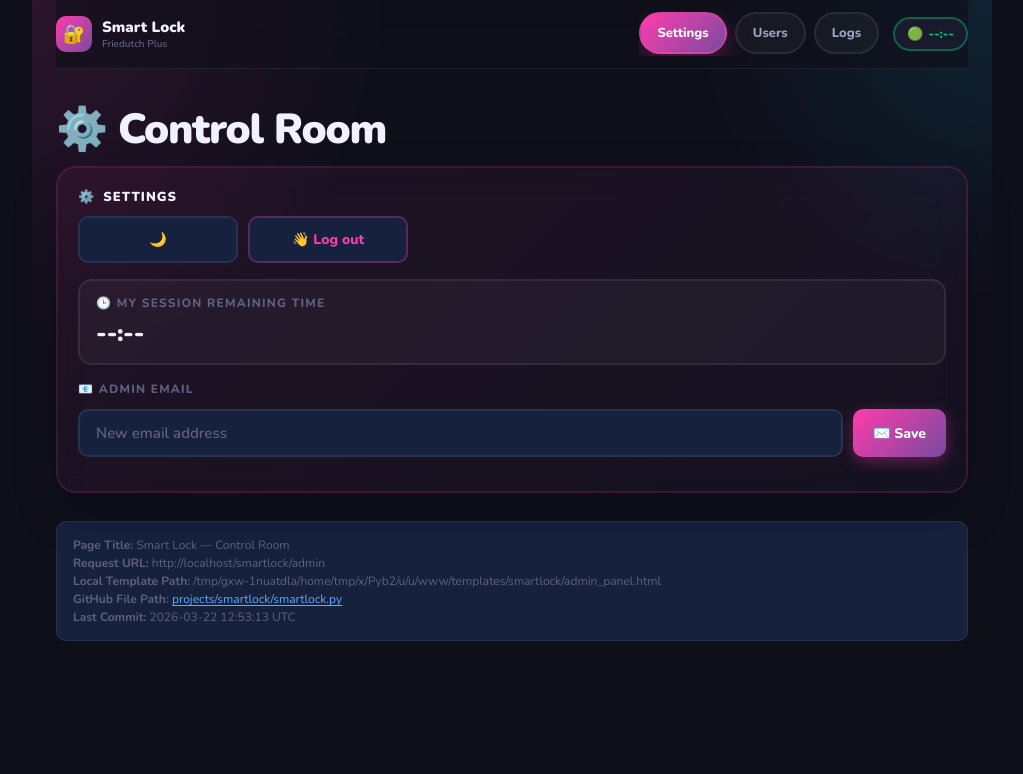
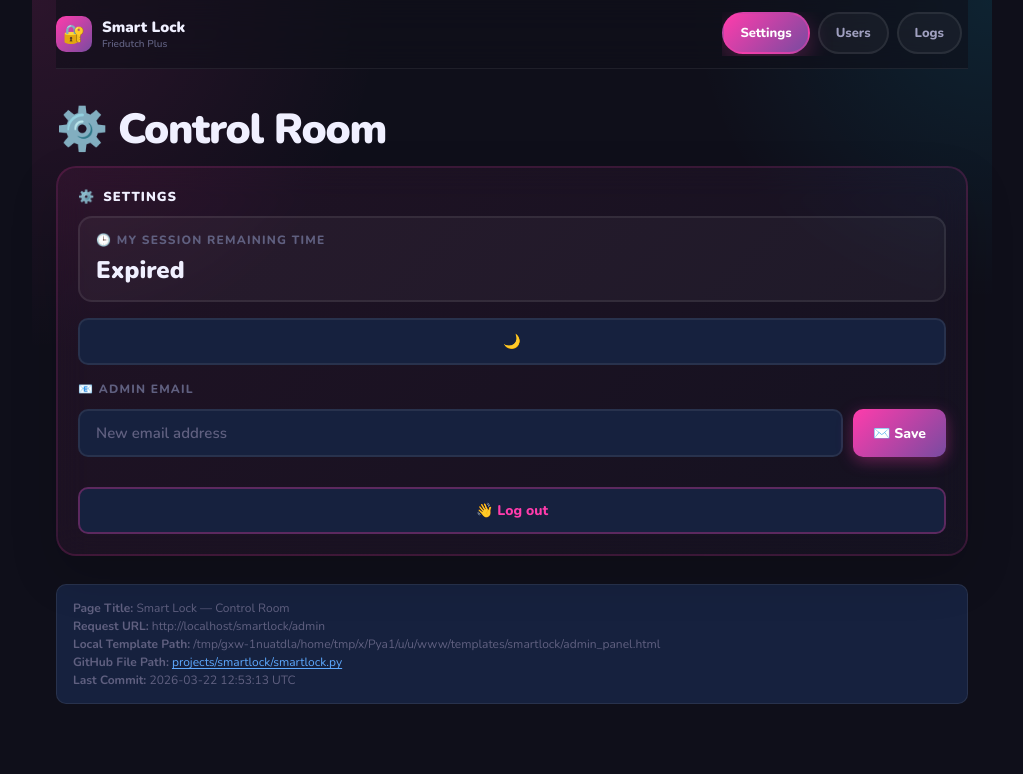
Before and after one commit to friedutch/website, a Flask app: page /smartlock/admin in a window 1280 px wide. Shown: the top 774 px of the page, without its empty margins (128-1151 px from the left). Before the commit the page ends 641 px from the top, so only its background shows below. Run offline with Flask 3, Linux system fonts and the light colour scheme; the visitor is signed in with stand-in values (Sample User, id 1); data comes from the database, SQL or seed files in the repository; data that the repository does not hold is empty; some libraries are stand-ins or nearby versions.

Commit message:
Refine smart lock settings and log search

```diff
--- a/projects/smartlock/smartlock.py
+++ b/projects/smartlock/smartlock.py
@@ -173,6 +173,17 @@ def get_device_icon():
         return "🌐"
 
 
+def get_device_search_terms(icon):
+    aliases = {
+        "📱": "phone mobile smartphone iphone android tablet ipad",
+        "💻": "computer laptop desktop pc windows",
+        "🖥️": "computer desktop mac macos linux workstation",
+        "🤖": "bot curl automation script",
+        "🌐": "browser web internet",
+    }
+    return aliases.get(icon, "browser web device")
+
+
 def get_client_ip():
     return request.headers.get("CF-Connecting-IP") or request.remote_addr
 
@@ -283,6 +294,7 @@ def build_log_entries(logs, sessions, current_token):
             "ip": log["ip"],
             "created_at": log["created_at"][:19].replace("T", " "),
             "icon": log["user_agent"] if log["user_agent"] else "🌐",
+            "device_search_terms": get_device_search_terms(log["user_agent"] if log["user_agent"] else "🌐"),
             "success": bool(log["success"]),
             "remaining": 0,
             "remaining_fmt": "",
@@ -316,6 +328,7 @@ def build_log_entries(logs, sessions, current_token):
                 "ip": session_row["ip"],
                 "created_at": session_row["created_at"],
                 "icon": session_row["icon"],
+                "device_search_terms": get_device_search_terms(session_row["icon"]),
                 "success": True,
                 "state": "allowed",
             }
@@ -327,6 +340,7 @@ def build_log_entries(logs, sessions, current_token):
                 "session_token": session_row["session_token"],
                 "active": not session_row["expired"],
                 "state": "active" if not session_row["expired"] else "allowed",
+                "device_search_terms": get_device_search_terms(session_row["icon"]),
             }
         )
         combined.append(base_entry)
--- a/static/css/pages/smartlock/admin_panel.css
+++ b/static/css/pages/smartlock/admin_panel.css
@@ -53,11 +53,6 @@ body {
   background: linear-gradient(135deg, var(--pink), var(--purple));
   box-shadow: 0 8px 24px rgba(255, 60, 172, 0.26);
 }
-.sess-chip-hidden { display:none; }
-.sess-chip { display:flex;align-items:center;gap:5px;font-size:13px;font-weight:800;padding:6px 12px;border-radius:50px;border:2px solid transparent; }
-.sess-chip.ok   { background:var(--surface); border-color:rgba(0,200,130,0.4); color:var(--green); }
-.sess-chip.warn { background:var(--surface); border-color:rgba(255,107,53,0.6); color:var(--orange); animation:pulse-warn 2s ease-in-out infinite; }
-@keyframes pulse-warn { 0%,100%{box-shadow:0 0 0 0 rgba(255,107,53,0.2);}50%{box-shadow:0 0 0 6px rgba(255,107,53,0);} }
 h1 { font-size:42px; font-weight:900; margin-bottom:8px; letter-spacing:-0.03em; }
 .panel-message { margin-bottom: 18px; text-align: left; }
 .panel-stack { position: relative; }
@@ -75,7 +70,7 @@ h1 { font-size:42px; font-weight:900; margin-bottom:8px; letter-spacing:-0.03em;
   margin-bottom: 16px;
 }
 .settings-action-btn {
-  min-width: 160px;
+  width: 100%;
   justify-content: center;
 }
 .settings-session-card {
@@ -93,6 +88,9 @@ h1 { font-size:42px; font-weight:900; margin-bottom:8px; letter-spacing:-0.03em;
   font-size: 24px;
   font-weight: 900;
   color: var(--text);
+}
+.settings-logout-btn {
+  margin-top: 16px;
 }
 .zone-title { margin-bottom: 10px; }
 .user-card {
@@ -320,8 +318,6 @@ h1 { font-size:42px; font-weight:900; margin-bottom:8px; letter-spacing:-0.03em;
   .top-bar-unified { margin-bottom: 26px; align-items: flex-start; }
   .top-bar-right { width: 100%; flex-wrap: wrap; justify-content: flex-end; }
   .panel-tabs { order: 3; width: 100%; margin: 6px 0 0; }
-  .settings-actions { flex-direction: column; }
-  .settings-action-btn { width: 100%; }
   .field-row { flex-direction: column; }
   .zone-title,
   .zone-title-actions { align-items: flex-start; }
--- a/static/js/pages/smartlock/admin_panel.js
+++ b/static/js/pages/smartlock/admin_panel.js
@@ -157,63 +157,27 @@ document.addEventListener("DOMContentLoaded", function () {
     var sessionIntervalId = setInterval(tickSession, 1000);
   });
 
-  const sessionNotice = document.getElementById("sess-notif-top");
   const settingsSessionRemaining = document.getElementById("settings-session-remaining");
-  if (!sessionNotice) {
+  if (!settingsSessionRemaining) {
     return;
   }
 
-  let remaining = Number(sessionNotice.dataset.currentRemaining || "0");
+  let remaining = Number(settingsSessionRemaining.dataset.currentRemaining || "0");
   if (remaining <= 0) {
+    settingsSessionRemaining.textContent = "Expired";
     return;
   }
 
-  const timer = document.getElementById("notif-timer-top");
-  const icon = document.getElementById("notif-icon-top");
-  let warned = false;
-  sessionNotice.classList.remove("sess-chip-hidden");
-
   const tickNotice = function () {
-    if (settingsSessionRemaining) {
-      settingsSessionRemaining.textContent = remaining > 0
-        ? Math.floor(remaining / 60) + ":" + String(remaining % 60).padStart(2, "0")
-        : "Expired";
-    }
+    settingsSessionRemaining.textContent = remaining > 0
+      ? Math.floor(remaining / 60) + ":" + String(remaining % 60).padStart(2, "0")
+      : "Expired";
     if (remaining <= 0) {
-      if (timer) {
-        timer.textContent = "Expired";
-      }
-      sessionNotice.className = "sess-chip warn";
-      if (icon) {
-        icon.textContent = "🔴";
-      }
       clearInterval(noticeIntervalId);
       setTimeout(function () {
         window.location.href = "/smartlock/logout";
       }, 5000);
       return;
-    }
-
-    if (timer) {
-      timer.textContent = Math.floor(remaining / 60) + ":" + String(remaining % 60).padStart(2, "0");
-    }
-    if (remaining <= 300) {
-      sessionNotice.className = "sess-chip warn";
-      if (icon) {
-        icon.textContent = "⚠️";
-      }
-      if (!warned) {
-        warned = true;
-        sessionNotice.style.transform = "scale(1.05)";
-        setTimeout(function () {
-          sessionNotice.style.transform = "scale(1)";
-        }, 400);
-      }
-    } else {
-      sessionNotice.className = "sess-chip ok";
-      if (icon) {
-        icon.textContent = "🟢";
-      }
     }
 
     remaining -= 1;
--- a/templates/smartlock/admin_panel.html
+++ b/templates/smartlock/admin_panel.html
@@ -24,10 +24,6 @@
       <button class="panel-tab" type="button" data-panel-tab="people" aria-selected="false">Users</button>
       <button class="panel-tab" type="button" data-panel-tab="access" aria-selected="false">Logs</button>
     </div>
-    <div class="sess-chip ok sess-chip-hidden" id="sess-notif-top" data-current-remaining="{{ current_remaining }}">
-      <span id="notif-icon-top">🟢</span>
-      <span id="notif-timer-top">--:--</span>
-    </div>
   </div>
 </div>
 
@@ -37,13 +33,12 @@
 <div class="panel-stack">
 <div class="zone zone-pink panel-section active" id="panel-settings" data-panel-section="settings">
   <div class="zone-title"><div class="zone-title-left"><span>⚙️</span> Settings</div></div>
-  <div class="settings-actions">
-    <button class="sm-btn sm-ghost settings-action-btn" data-theme-toggle id="theme-btn" type="button">🔄 Theme</button>
-    <a class="sm-btn sm-ghost sm-ghost-pink settings-action-btn" href="/smartlock/logout" data-confirm="Log out from this session?">👋 Log out</a>
-  </div>
   <div class="settings-session-card">
     <div class="setting-label">🕒 My Session Remaining Time</div>
     <div class="settings-session-value" id="settings-session-remaining" data-current-remaining="{{ current_remaining }}">--:--</div>
+  </div>
+  <div class="settings-actions">
+    <button class="sm-btn sm-ghost settings-action-btn" data-theme-toggle id="theme-btn" type="button">🔄 Theme</button>
   </div>
   <p class="setting-label">📧 Admin Email</p>
   <p class="setting-val">{{ admin_email }}</p>
@@ -65,6 +60,7 @@
   <p class="cd-note-sm" id="chg-cd">Available in <span id="chg-t"></span></p>
   {% endif %}
   {% endif %}
+  <a class="sm-btn sm-ghost sm-ghost-pink settings-action-btn settings-logout-btn" href="/smartlock/logout" data-confirm="Log out from this session?">👋 Log out</a>
 </div>
 
 <div class="zone zone-cyan panel-section" id="panel-people" data-panel-section="people">
@@ -138,7 +134,7 @@
   </a>
 
   {% for entry in log_entries %}
-  <div class="session-card {{ 'current' if entry['current'] else '' }} {{ entry['state'] }}" data-log-card data-log-search="{{ (entry['ip'] ~ ' ' ~ entry['created_at'] ~ ' ' ~ entry['icon'] ~ ' ' ~ entry['state'] ~ ' ' ~ ('this device' if entry['current'] else ''))|lower }}">
+  <div class="session-card {{ 'current' if entry['current'] else '' }} {{ entry['state'] }}" data-log-card data-log-search="{{ (entry['ip'] ~ ' ' ~ entry['created_at'] ~ ' ' ~ entry['icon'] ~ ' ' ~ entry['state'] ~ ' ' ~ entry['device_search_terms'] ~ ' ' ~ ('this device' if entry['current'] else ''))|lower }}">
     <div class="session-icon">{{ entry['icon'] }}</div>
     <div class="session-info">
       <div class="session-ip">{{ entry['ip'] }}</div>
```
Also changed, not shown: projects/smartlock/README.md.
